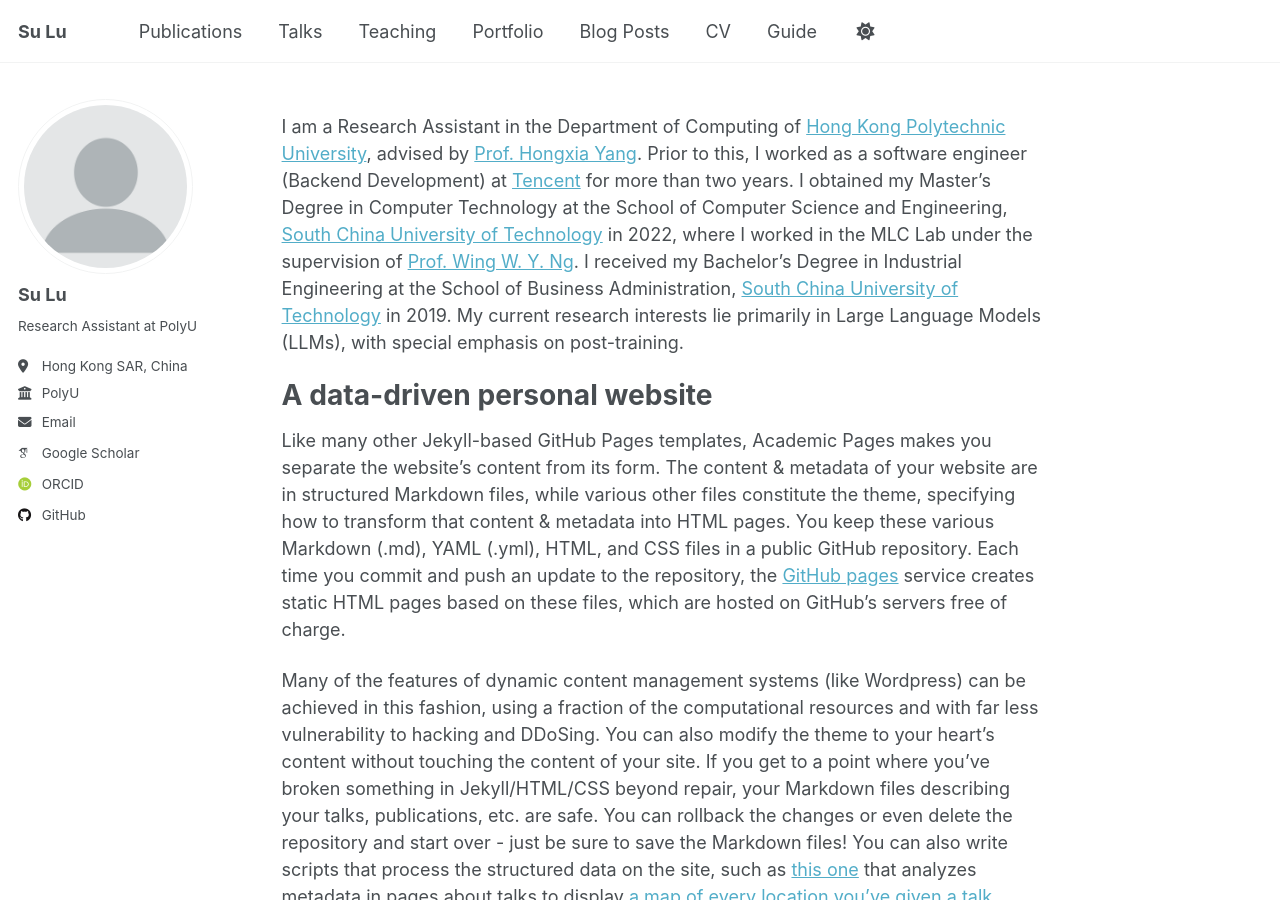
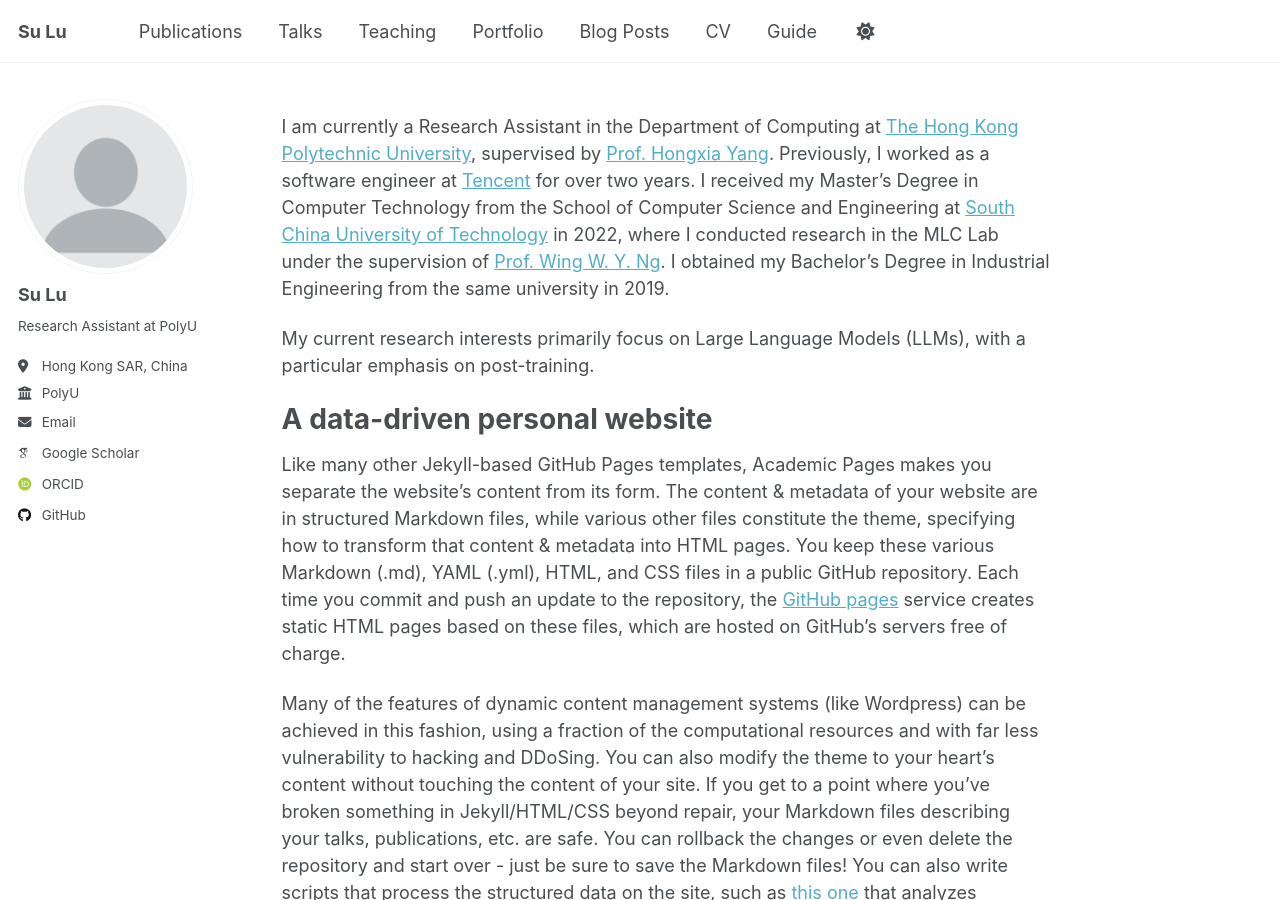
Before and after one commit to luppx/luppx.github.io, a Jekyll site: the page built from _pages/about.md, in a window 1280 px wide and 900 px high. Built offline with Jekyll 4.4.1, drawn with Linux system fonts in a browser that asks for light colours; some web fonts are replaced; a script that is not in the unit is left out.

Commit message:
Update about.md

```diff
--- a/_pages/about.md
+++ b/_pages/about.md
@@ -7,7 +7,9 @@ redirect_from:
   - /about.html
 ---
 
-I am a Research Assistant in the Department of Computing of [Hong Kong Polytechnic University](https://www.polyu.edu.hk), advised by [Prof. Hongxia Yang](https://www4.comp.polyu.edu.hk/~hongxyang/). Prior to this, I worked as a software engineer (Backend Development) at [Tencent](https://www.tencent.com/en-us/) for more than two years. I obtained my Master’s Degree in Computer Technology at the School of Computer Science and Engineering, [South China University of Technology](https://www.scut.edu.cn/en/) in 2022, where I worked in the MLC Lab under the supervision of [Prof. Wing W. Y. Ng](https://www2.scut.edu.cn/cs/2017/0629/c22284a328086/page.htm). I received my Bachelor’s Degree in Industrial Engineering at the School of Business Administration, [South China University of Technology](https://www.scut.edu.cn/en/) in 2019. My current research interests lie primarily in Large Language Models (LLMs), with special emphasis on post-training.
+I am currently a Research Assistant in the Department of Computing at [The Hong Kong Polytechnic University](https://www.polyu.edu.hk), supervised by [Prof. Hongxia Yang](https://www4.comp.polyu.edu.hk/~hongxyang/). Previously, I worked as a software engineer at [Tencent](https://www.tencent.com/en-us/) for over two years. I received my Master’s Degree in Computer Technology from the School of Computer Science and Engineering at [South China University of Technology](https://www.scut.edu.cn/en/) in 2022, where I conducted research in the MLC Lab under the supervision of [Prof. Wing W. Y. Ng](https://www2.scut.edu.cn/cs/2017/0629/c22284a328086/page.htm). I obtained my Bachelor’s Degree in Industrial Engineering from the same university in 2019.
+
+My current research interests primarily focus on Large Language Models (LLMs), with a particular emphasis on post-training.
 
 A data-driven personal website
 ======
```
